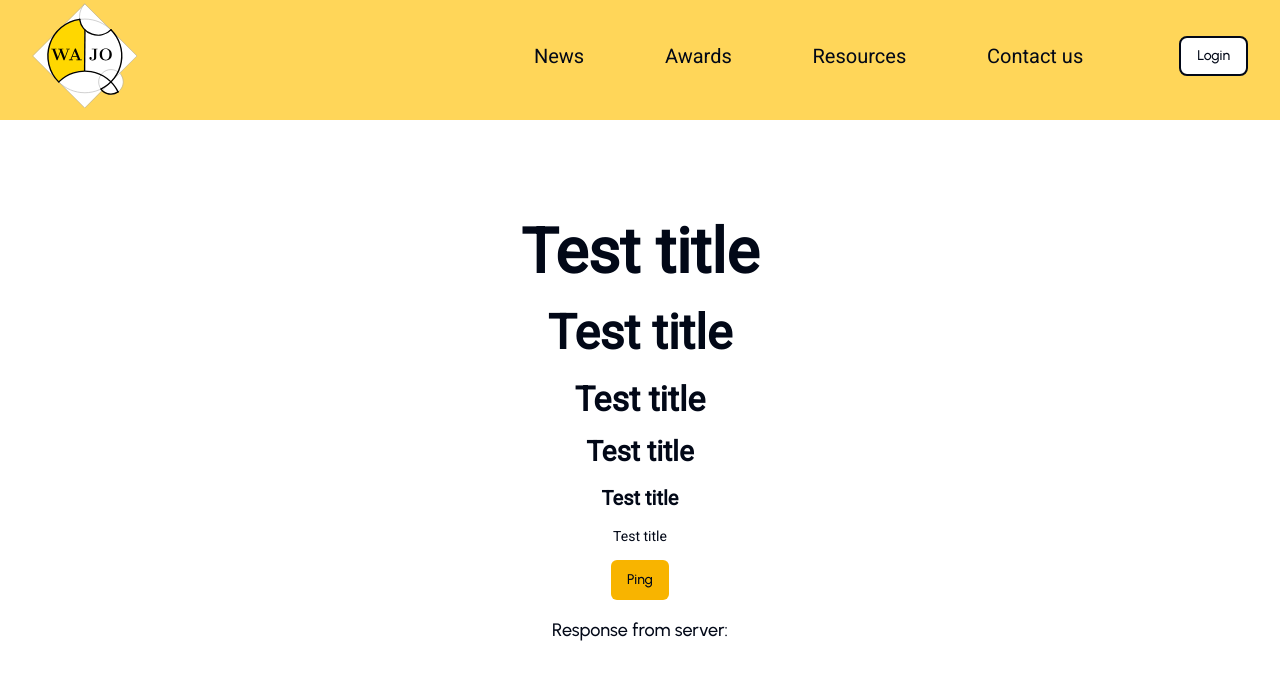
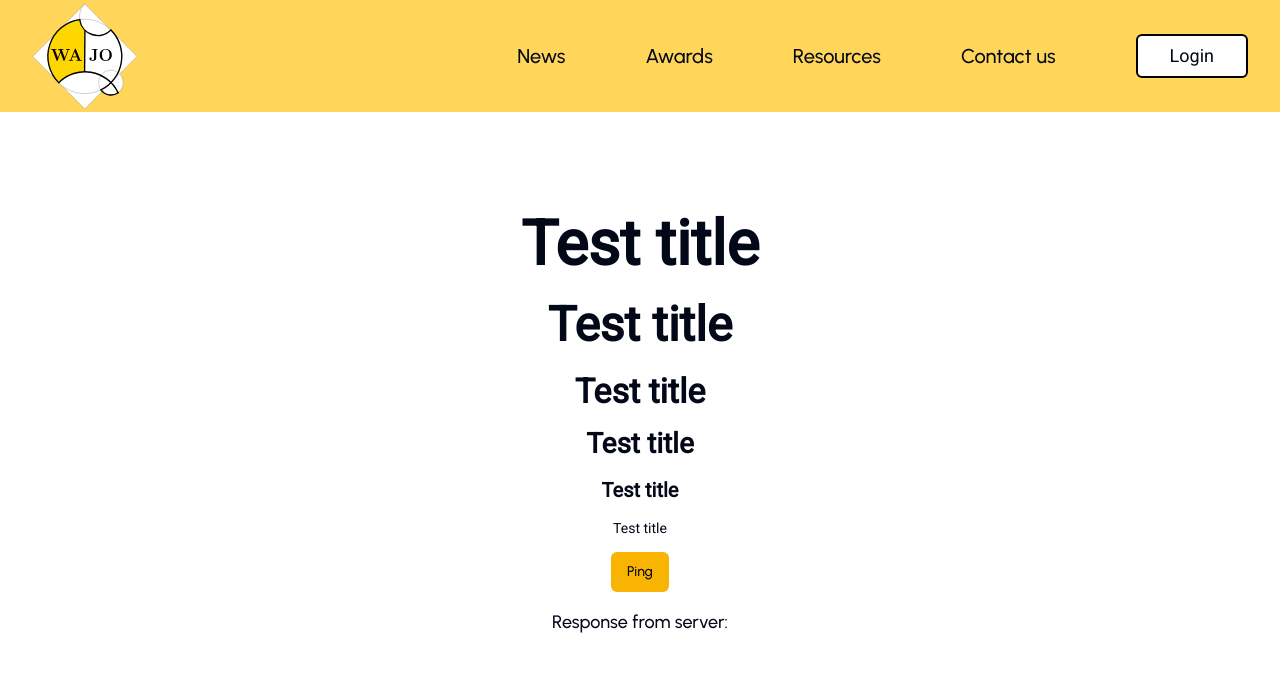
Before and after one commit to codersforcauses/wajo, a Next.js app in the folder client/: page / in a window 1280 px wide. Shown: the top 678 px of the page. Built offline with nearby package versions, Linux system fonts and the light colour scheme.

Commit message:
updated navbar and mobilenav, connected question to sidebar

```diff
--- a/client/src/components/navbar.tsx
+++ b/client/src/components/navbar.tsx
@@ -3,17 +3,17 @@ import Link from "next/link";
 import React from "react";
 
 import { Button } from "@/components/ui/button";
+import MobileNav from "@/components/ui/mobilenav";
+import LoginModal from "@/components/ui/user/login-modal";
 
 import logo from "../../public/wajo_white.svg";
 import styles from "../styles/modules/navbar.module.css";
-import MobileNav from "./ui/mobilenav";
-import LoginModal from "./ui/user/login-modal";
 
-const Navbar = () => {
+export default function Navbar() {
   return (
-    <nav className={`${styles.nav}`}>
+    <nav className="flex h-28 bg-[--nav-background]">
       <div className="container mx-auto flex items-center">
-        <div className={`${styles.logo} flex-auto`}>
+        <div className="flex-auto">
           <Image
             src={logo}
             alt="WAJO logo with white background"
@@ -21,23 +21,17 @@ const Navbar = () => {
             height={105}
           />
         </div>
-        <div
-          className={`${styles.navLinks} flex flex-shrink justify-between max-md:hidden`}
-        >
+        <div className="flex flex-shrink items-center justify-between gap-20 text-xl font-medium max-md:hidden">
           <Link href="/news">News</Link>
           <Link href="/awards">Awards</Link>
           <Link href="/resources">Resources</Link>
           <Link href="/contact">Contact us</Link>
-        </div>
-        <div className="ml-24 flex-initial">
-          {/* <Button
-            variant={"outline"}
-            className={`${styles.loginButton} font-roboto`}
-          >
-            Login
-          </Button> */}
           <LoginModal>
-            <Button variant={"outline"} className={`${styles.loginButton}`}>
+            <Button
+              variant={"outline"}
+              size={"lg"}
+              className="font-roboto border-2 border-black text-lg"
+            >
               Login
             </Button>
           </LoginModal>
@@ -48,6 +42,4 @@ const Navbar = () => {
       </div>
     </nav>
   );
-};
-
-export default Navbar;
+}
--- a/client/src/components/ui/mobilenav.tsx
+++ b/client/src/components/ui/mobilenav.tsx
@@ -1,13 +1,18 @@
+import { AlignJustify, X } from "lucide-react";
 import Image from "next/image";
+import Link from "next/link";
 import { Drawer } from "vaul";
 
+import { Button } from "@/components/ui/button";
+
 import logo from "../../../public/wajo_white.svg";
+import LoginModal from "./user/login-modal";
 
 export default function MobileNav() {
   return (
     <Drawer.Root direction="top">
       <Drawer.Trigger className="relative flex h-10 flex-shrink-0 items-center justify-center gap-2 overflow-hidden rounded-full bg-white px-4 text-sm font-medium shadow-sm transition-all hover:bg-[#FAFAFA] dark:bg-[#161615] dark:text-white dark:hover:bg-[#1A1A19]">
-        Open Drawer
+        <AlignJustify />
       </Drawer.Trigger>
       <Drawer.Portal>
         <Drawer.Overlay className="fixed inset-0 bg-black/40" />{" "}
@@ -19,22 +24,35 @@ export default function MobileNav() {
             { "--initial-transform": "calc(100% + 8px)" } as React.CSSProperties
           }
         >
-          <div className="flex h-full w-full grow flex-col bg-zinc-50 p-5">
-            <div className="mx-auto max-w-md">
-              <Drawer.Title className="font- mb-2 flex justify-between text-base text-zinc-900">
+          <div className="flex h-full w-full grow flex-col border border-red-500 bg-zinc-50 p-5">
+            {/* <div className="mx-auto"> */}
+            <Drawer.Title className="mx-5 flex justify-between border border-green-500 text-base text-zinc-900">
               <Image
                 src={logo}
                 alt="WAJO logo with white background"
                 width={105}
                 height={105}
               />
-                <Drawer.Close>X</Drawer.Close>
+              <Drawer.Close>
+                <X />
+              </Drawer.Close>
             </Drawer.Title>
-              <Drawer.Description className="mb-2 text-zinc-600">
-                This one specifically is not touching the edge of the screen,
-                but that&apos;s not required for a side drawer.
+            <Drawer.Description className="mb-2 flex flex-col items-center justify-center gap-4 text-zinc-600">
+              <Link href="/news">News</Link>
+              <Link href="/awards">Awards</Link>
+              <Link href="/resources">Resources</Link>
+              <Link href="/contact">Contact us</Link>
+              <LoginModal>
+                <Button
+                  variant={"outline"}
+                  size={"lg"}
+                  className="font-roboto border-2 border-black text-lg"
+                >
+                  Login
+                </Button>
+              </LoginModal>
             </Drawer.Description>
-            </div>
+            {/* </div> */}
           </div>
         </Drawer.Content>
       </Drawer.Portal>
--- a/client/src/types/app-sidebar.ts
+++ b/client/src/types/app-sidebar.ts
@@ -39,8 +39,8 @@ export const navData: NavigationData = {
       title: "Question Management",
       icon: FileJson,
       items: [
-        { title: "Create Question", url: "#" },
-        { title: "Question Bank", url: "#" },
+        { title: "Create Question", url: "/question/create" },
+        { title: "Question Bank", url: "/question" },
       ],
     },
     {
```
Also changed, not shown: client/src/pages/_app.tsx (+0 -11 lines). Lines whose indentation alone changed are shown as unchanged.
